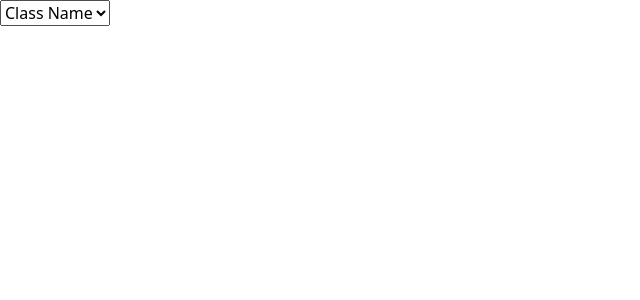
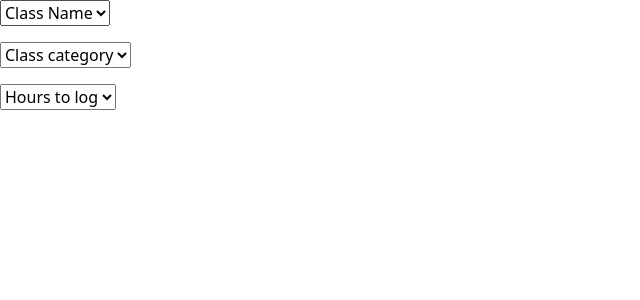
Before and after one commit to Sharion2023/Homeschool-tracker, a React (Create React App) app: page /AddHours in a window 1280 px wide. Shown: the top 300 px of the page, without its empty margins (0-640 px from the left). Built offline with nearby package versions, Linux system fonts and the light colour scheme.

Commit message:
Pages defined. Bare structure.

```diff
--- a/src/App.js
+++ b/src/App.js
@@ -6,6 +6,7 @@ import {BrowserRouter as Router,Routes, Route } from 'react-router-dom';
 import './App.css';
 import AddHours from './Pages/AddHours';
 import Home from './Pages/Home';
+import CurrentHours from './Pages/CurrentHours';
 import { Link } from 'react-router-dom';
 /*import ReactDOM from 'react-dom'
 import { library } from '@fortawesome/fontawesome-svg-core'
@@ -22,6 +23,7 @@ function App() {
           <Routes>
             <Route path='/' element = {<Home />} />
             <Route path= '/AddHours' element = {<AddHours/>} />
+            <Route path= '/CurrentHours' element = {<CurrentHours/>} />
           </Routes>
         </Router>
 
--- a/src/Pages/AddHours.js
+++ b/src/Pages/AddHours.js
@@ -9,6 +9,24 @@ export default function AddHours () {
                 <option value="3">Three</option>
                 </select>
             </div>
+
+            <div className="form-group">
+                <select class="custom-select custom-select-lg mb-3">
+                <option selected>Class category</option>
+                <option value="1">One</option>
+                <option value="2">Two</option>
+                <option value="3">Three</option>
+                </select>
+            </div>
+
+            <div className="form-group">
+                <select class="custom-select custom-select-lg mb-3">
+                <option selected>Hours to log</option>
+                <option value="1">One</option>
+                <option value="2">Two</option>
+                <option value="3">Three</option>
+                </select>
+            </div>
         </form>
 
 
--- /dev/null
+++ b/src/Pages/CurrentHours.js
@@ -0,0 +1,8 @@
+export default function CurrentHours () {
+
+    return(
+    <>
+        <p>Your current hours displayed</p>
+    </>
+    )
+}
--- a/src/Pages/Home.js
+++ b/src/Pages/Home.js
@@ -3,7 +3,7 @@
         <>
     <div>
 
-          <h1 >
+          <h1 className=".App-header">
             <p>
               Welcome to Homeschool Hours Tracker
             </p>
@@ -16,8 +16,8 @@
       <div class="form-group">
 
 
-      <a className='btn btn-lg btn primary' href='/AddHours' role='button'>
-      Current Hours
+      <a className='btn btn-lg btn primary' href='/CurrentHours' role='button'>
+      <button type="button">Current Hours</button>
       </a>
 
      <a className='btn btn-lg btn primary' href='/AddHours' role='button'>
```
